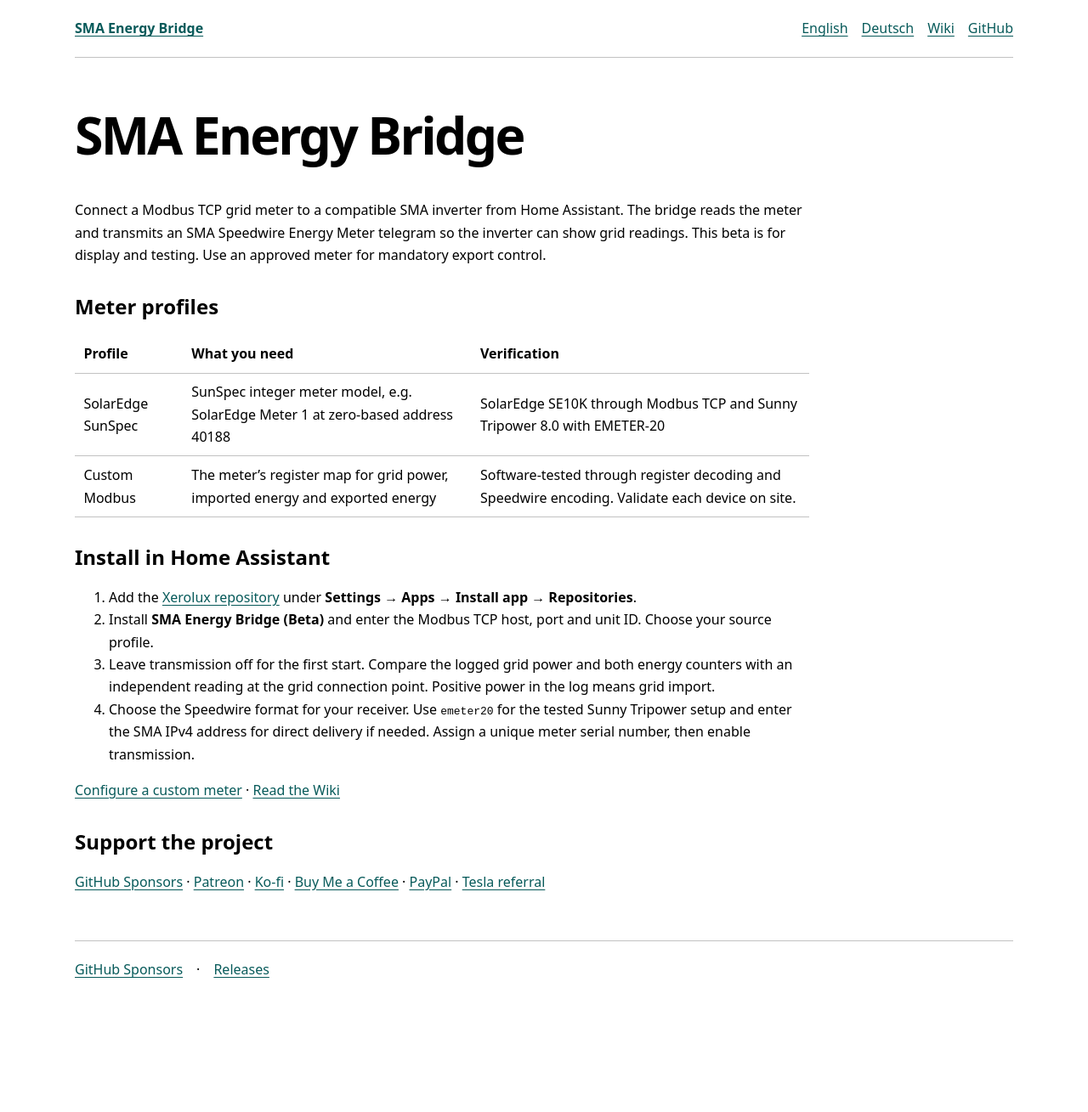
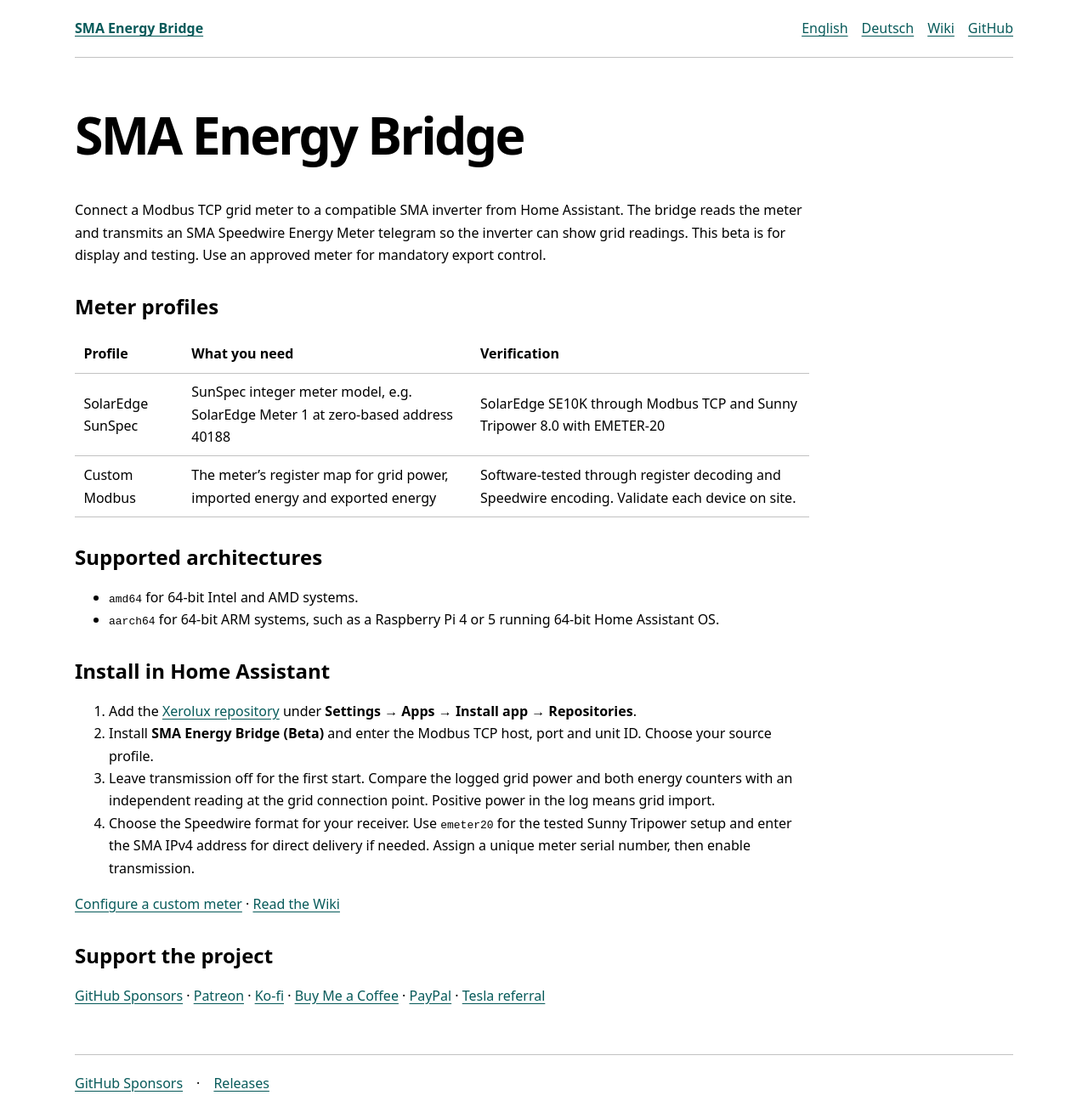
Before and after one commit to Xerolux/sma-energy-bridge, a Jekyll site: the page built from docs/index.md, in a window 1280 px wide. Shown: the whole page at 85% size. Built offline with Jekyll 4.4.1, drawn with Linux system fonts in a browser that asks for light colours; before the commit the page ends 1175 px from its top, so only the background shows below that.

Commit message:
Document supported Home Assistant architectures

```diff
--- a/docs/index.md
+++ b/docs/index.md
@@ -12,6 +12,11 @@ Connect a Modbus TCP grid meter to a compatible SMA inverter from Home Assistant
 | SolarEdge SunSpec | SunSpec integer meter model, e.g. SolarEdge Meter 1 at zero-based address 40188 | SolarEdge SE10K through Modbus TCP and Sunny Tripower 8.0 with EMETER-20 |
 | Custom Modbus | The meter's register map for grid power, imported energy and exported energy | Software-tested through register decoding and Speedwire encoding. Validate each device on site. |
 
+## Supported architectures
+
+- `amd64` for 64-bit Intel and AMD systems.
+- `aarch64` for 64-bit ARM systems, such as a Raspberry Pi 4 or 5 running 64-bit Home Assistant OS.
+
 ## Install in Home Assistant
 
 1. Add the [Xerolux repository](https://github.com/Xerolux/sma-energy-bridge) under **Settings → Apps → Install app → Repositories**.
```
Also changed, not shown: docs/de/index.md (+5 -0 lines), README.md.
